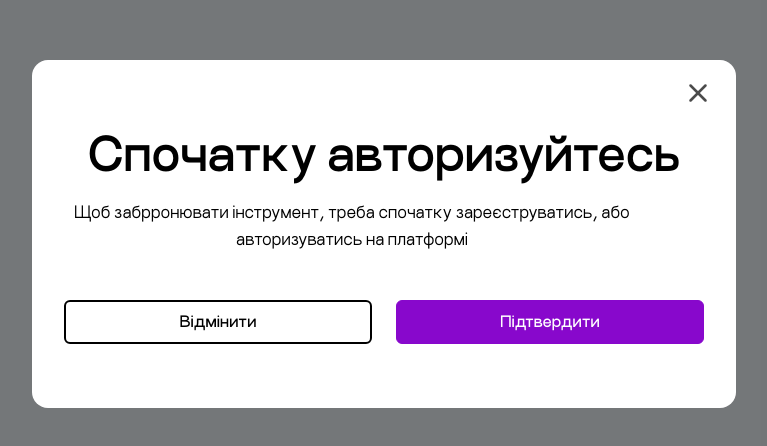
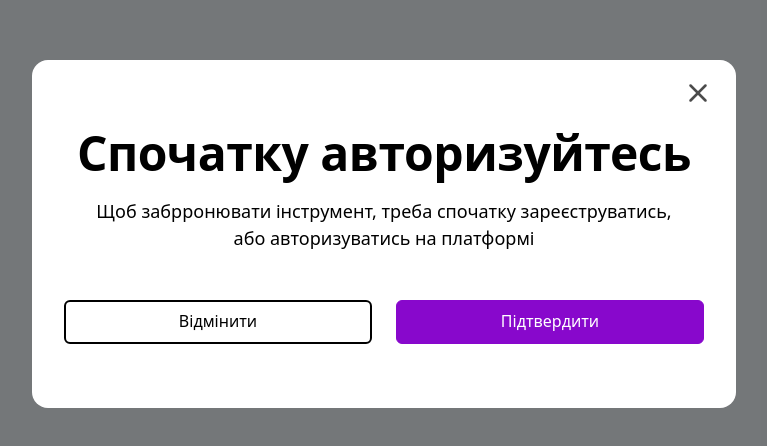
Before and after one commit to Mykhailenko-Oleksandr/tool-next, a Next.js app: page / in a window 1280 px wide. Shown: the part 166-612 px from the top of the page, without its empty margins (256-1023 px from the left). Built offline with nearby package versions, Linux system fonts and the light colour scheme.

Commit message:
Front-ComfirmationModal-22-1

```diff
--- a/app/globals.css
+++ b/app/globals.css
@@ -67,7 +67,7 @@
 }
 
 body {
-  font-family: var(--font-WorkSans), var(--font-NunitoSans), sans-serif;
+  font-family: var(--font-Inter), var(--font-NunitoSans), sans-serif;
   display: flex;
   flex-direction: column;
   min-height: 100vh;
--- a/components/Modal/Modal.module.css
+++ b/components/Modal/Modal.module.css
@@ -39,6 +39,7 @@
 .content {
   display: flex;
   flex-direction: column;
+  align-items: center;
   gap: 16px;
 }
 
```
Also changed, not shown: tsconfig.json (+19 -5 lines).
